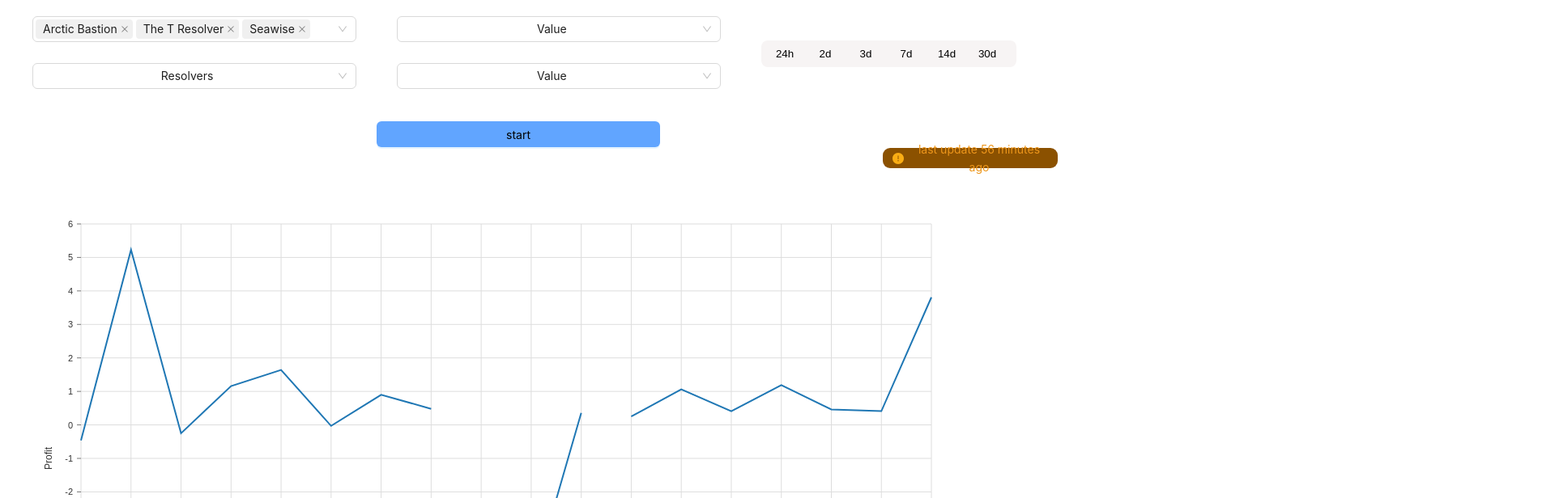
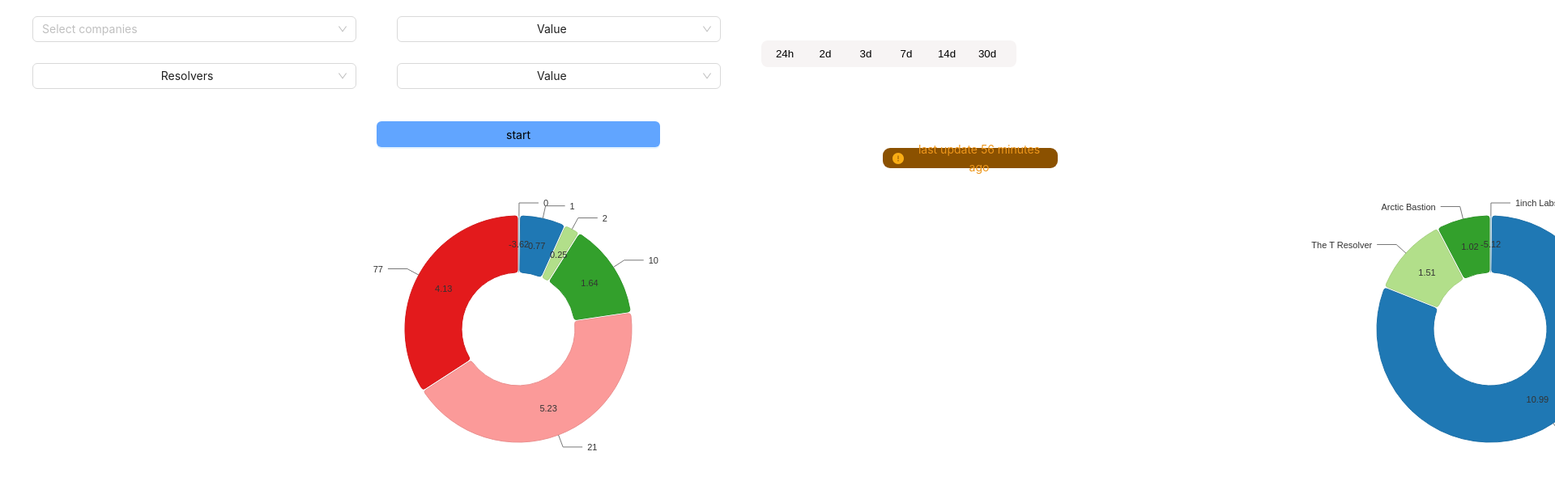
Before and after one commit to vitohatv/4-task-tables, a React (Create React App) app: page / in a window 1280 px wide. Shown: the top 616 px of the page at 81% size, 1920 px wide, since content can reach past the window. Built offline with nearby package versions, Linux system fonts and the light colour scheme.

Commit message:
added 2 pie chart

```diff
--- a/src/App.jsx
+++ b/src/App.jsx
@@ -1,10 +1,11 @@
 import LineChart from "./UI/Graphics/3/graphic";
 import { data } from './UI/Graphics/3/data';
+import { optionsValues } from './UI/Graphics/3/value'
 
 function App() {
   return (
     <div className="App">
-      <LineChart data={data} />
+      <LineChart data={data} optionsValues={optionsValues}/>
     </div>
   );
 }
--- a/src/UI/Graphics/3/graphic.jsx
+++ b/src/UI/Graphics/3/graphic.jsx
@@ -1,31 +1,36 @@
-import { ResponsiveLine } from '@nivo/line';
-import { Alert, Button, Col, Row, Select, Space } from 'antd';
+import { ResponsivePie } from '@nivo/pie';
+import { Alert, Button, Col, Row, Select } from 'antd';
 import './graphic.css';
 
-const LineChart = ({ data }) => {
-  const formattedData = data.map(item => ({
-    x: item.block_time,
-    y: (item.eth_price * item.profit).toFixed(2)
+const LineChart = ({ data, optionsValues }) => {
+
+  const { Option } = Select;
+
+  const resolverData = {};
+  data.forEach(item => {
+    const profit = item.profit * item.eth_price
+    resolverData[item.resolver] = resolverData[item.resolver] ? resolverData[item.resolver] + profit : profit;
+  });
+
+  const resolverChartData = Object.keys(resolverData).map(resolver => ({
+    id: resolver,
+    label: resolver,
+    value: resolverData[resolver].toFixed(2),
   }));
 
-  const options = [
-    {
-      label: 'Arctic Bastion',
-      value: 'Arctic Bastion',
-      desc: 'Arctic Bastion'
-    },
-    {
-      label: 'The T Resolver',
-      value: 'The T Resolver',
-      desc:  'The T Resolver'
-    },
-    {
-      label: 'Seawise',
-      value: 'Seawise',
-      desc:  'Seawise'
-    }
-  ];
+  const ourResolverData = data.filter(item => item.resolver);
 
+  const valueCodeData = {};
+  ourResolverData.forEach(item => {
+    const profit = item.profit * item.eth_price;
+    valueCodeData[item.value] = valueCodeData[item.value] ? valueCodeData[item.value] + profit : profit;
+  });
+
+  const valueCodeChartData = Object.keys(valueCodeData).map(value => ({
+    id: value,
+    label: optionsValues.find(option => option.value === value)?.text || value,
+    value: valueCodeData[value].toFixed(2),
+  }));
 
   return(
         <div className="main">
@@ -36,20 +41,14 @@ const LineChart = ({ data }) => {
                           <Col span={9}>
                           <Select
                             mode="multiple"
-                            style={{
-                              width: 400,
-                            }}
-                            placeholder="select one country"
-                            defaultValue={['Arctic Bastion', 'The T Resolver', 'Seawise']}
-                            options={options}
-                            optionRender={(option) => (
-                              <Space>
-                                <span role="img" aria-label={option.data.label}>
-                                  {option.data.desc}
-                                </span>
-                              </Space>
-                            )}
-                          />
+                            style={{ width: 400 }}
+                            placeholder="Select companies"
+                          >
+                            <Option value="Arctic Bastion">Arctic Bastion</Option>
+                            <Option value="The T Resolver">The T Resolver</Option>
+                            <Option value="Seawise">Seawise</Option>
+                            <Option value="1inch Labs">1inch Labs</Option>
+                          </Select>
                           </Col>
                           <Col span={9}>
                           <Select
@@ -114,65 +113,51 @@ const LineChart = ({ data }) => {
 
                     <Button className='btn-start' type="primary">start</Button>
 
-                    <div style={{height: '680px', marginTop: '45px'}}>
-                    <ResponsiveLine
-                      data={[{ id: 'profit', data: formattedData }]}
-                      margin={{ top: 50, right: 90, bottom: 50, left: 60 }}
-                      xScale={{ type: 'point' }}
-                      yScale={{ type: 'linear', min: 'auto', max: 'auto', stacked: true, reverse: false }}
-                      axisTop={null}
-                      axisRight={null}
-                      axisBottom={{
-                        orient: 'bottom',
-                        tickSize: 5,
-                        tickPadding: 5,
-                        tickRotation: -45,
-                        legendOffset: 36,
-                        legendPosition: 'middle'
-                      }}
-                      axisLeft={{
-                        orient: 'left',
-                        tickSize: 5,
-                        tickPadding: 5,
-                        tickRotation: 0,
-                        legend: 'Profit',
-                        legendOffset: -40,
-                        legendPosition: 'middle'
-                      }}
-                      colors={{ scheme: 'category10' }}
-                      pointSize={10}
-                      pointColor={{ theme: 'background' }}
-                      pointBorderWidth={2}
-                      pointBorderColor={{ from: 'serieColor' }}
-                      pointLabelYOffset={-12}
-                      useMesh={true}
-                      legends={[
-                        {
-                          anchor: 'bottom-right',
-                          direction: 'column',
-                          justify: false,
-                          translateX: 100,
-                          translateY: 0,
-                          itemsSpacing: 0,
-                          itemDirection: 'left-to-right',
-                          itemWidth: 80,
-                          itemHeight: 20,
-                          itemOpacity: 0.75,
-                          symbolSize: 12,
-                          symbolShape: 'circle',
-                          symbolBorderColor: 'rgba(0, 0, 0, .5)',
-                          effects: [
-                            {
-                              on: 'hover',
-                              style: {
-                                itemBackground: 'rgba(0, 0, 0, .03)',
-                                itemOpacity: 1
-                              }
-                            }
-                          ]
-                        }
-                      ]}
+                    <div style={{display:'flex', justifyContent: 'space-between', height: '400px', marginTop: '45px' }}>
+
+                    <ResponsivePie
+                        data={valueCodeChartData}
+                        keys={['value']}
+                        margin={{ top: 40, right: 80, bottom: 80, left: 80 }}
+                        innerRadius={0.5}
+                        padAngle={0.7}
+                        cornerRadius={3}
+                        colors={{ scheme: 'paired' }}
+                        borderWidth={1}
+                        borderColor={{ from: 'color', modifiers: [['darker', 0.2]] }}
+                        radialLabelsSkipAngle={10}
+                        radialLabelsTextXOffset={6}
+                        radialLabelsTextColor="#333333"
+                        radialLabelsLinkOffset={0}
+                        radialLabelsLinkDiagonalLength={16}
+                        radialLabelsLinkHorizontalLength={24}
+                        radialLabelsLinkStrokeWidth={1}
+                        radialLabelsLinkColor={{ from: 'color' }}
+                        sliceLabelsSkipAngle={10}
+                        sliceLabelsTextColor="#333333"
                     />
+
+                    <ResponsivePie
+                          data={resolverChartData}
+                          keys={['value']}
+                          margin={{ top: 40, right: 80, bottom: 80, left: 80 }}
+                          innerRadius={0.5}
+                          padAngle={0.7}
+                          cornerRadius={3}
+                          colors={{ scheme: 'paired' }}
+                          borderWidth={1}
+                          borderColor={{ from: 'color', modifiers: [['darker', 0.2]] }}
+                          radialLabelsSkipAngle={10}
+                          radialLabelsTextXOffset={6}
+                          radialLabelsTextColor="#333333"
+                          radialLabelsLinkOffset={0}
+                          radialLabelsLinkDiagonalLength={16}
+                          radialLabelsLinkHorizontalLength={24}
+                          radialLabelsLinkStrokeWidth={1}
+                          radialLabelsLinkColor={{ from: 'color' }}
+                          sliceLabelsSkipAngle={10}
+                          sliceLabelsTextColor="#333333"
+                      />
                     </div>
                 </div>
             </div>
--- /dev/null
+++ b/src/UI/Graphics/3/value.js
@@ -0,0 +1,90 @@
+export const optionsValues = [
+  {
+    text: '1',
+    value: 'ARCTIC_ROUTER',
+  },
+  {
+    text: '101',
+    value: 'INFL ARCTIC_ROUTER',
+  },
+  {
+    text: '2',
+    value: 'ONE_INCH',
+  },
+  {
+    text: '102',
+    value: 'INFL ONE_INCH',
+  },
+  {
+    text: '3',
+    value: 'PARA_SWAP',
+  },
+  {
+    text: '103',
+    value: 'INFL PARA_SWAP',
+  },
+  {
+    text: '4',
+    value: 'ZERO_EX',
+  },
+  {
+    text: '104',
+    value: 'INFL ZERO_EX',
+  },
+  {
+    text: '5',
+    value: 'PROP',
+  },
+  {
+    text: '105',
+    value: 'INFL PROP',
+  },
+  {
+    text: '6',
+    value: 'HASHFLOW',
+  },
+  {
+    text: '106',
+    value: 'INFL HASHFLOW',
+  },
+  {
+    text: '7',
+    value: 'CLIPPER',
+  },
+  {
+    text: '107',
+    value: 'INFL CLIPPER',
+  },
+  {
+    text: '8',
+    value: 'NATIVE',
+  },
+  {
+    text: '108',
+    value: 'INFL NATIVE',
+  },
+  {
+    text: '9',
+    value: 'BEBOP',
+  },
+  {
+    text: '109',
+    value: 'INFL BEBOP',
+  },
+  {
+    text: '0',
+    value: 'Batch Permutations',
+  },
+  {
+    text: '77',
+    value: 'Batch Most Profitable Chunk',
+  },
+  {
+    text: '80 - 89',
+    value: 'GO',
+  },
+  {
+    text: '180 - 189',
+    value: 'INFL GO',
+  },
+]
```
